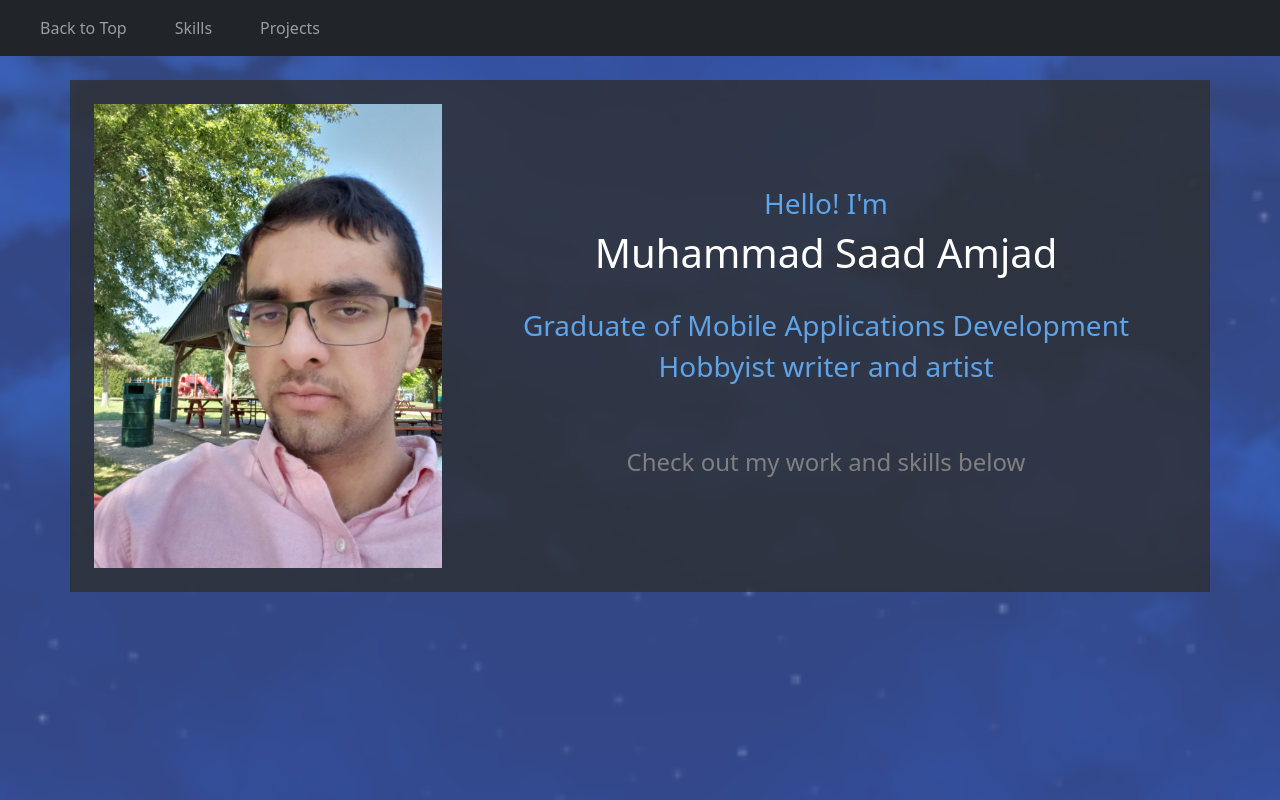
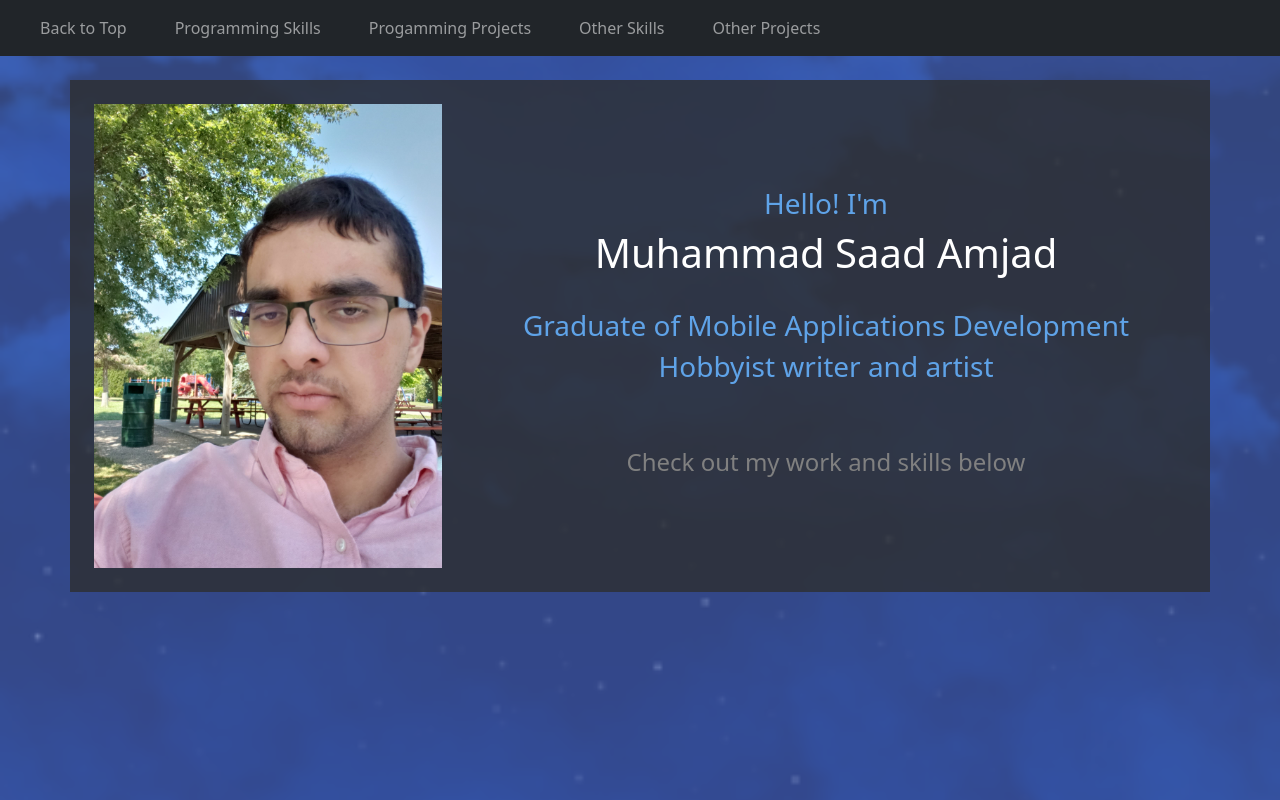
Before and after one commit to SaadMAmjad/SaadMAmjad.github.io, a React (Create React App) app: page / in a window 1280 px wide. Shown: the top 800 px of the page. Built offline with nearby package versions, Linux system fonts and the light colour scheme.

Commit message:
Accordian for 2nd projects part, and navbar update

```diff
--- a/src/components/Home.js
+++ b/src/components/Home.js
@@ -61,7 +61,7 @@ function Home() {
 
             {/* padding temporary to make it fill the page */}
             <div className='container transparentAndColour pb-2' style={{marginTop: '15rem'}}>
-                <h1 className='text-light text-center p-3'>Programming Skills</h1>
+                <h1 id='programmingSkills' className='text-light text-center p-3'>Programming Skills</h1>
                 <h3 className='p-2 secondaryText'>Languages and Markup</h3>
                 {/* Programming language table */}
                 <table className="table table-dark table-striped">
@@ -167,7 +167,7 @@ function Home() {
             </div>
             {/* programming projects section */}
             <div className='container transparentAndColour pb-2 mt-5'>
-                <h1 className='text-light text-center p-3'>Programming Projects</h1>
+                <h1 id='programmingProjects' className='text-light text-center p-3'>Programming Projects</h1>
                 <div className="accordion" id="accordionExample">
                     {/* accordian trigger (button), can put other stuff in here too, like images or text */}
                     <div className="accordion-item bg-dark text-white">
@@ -361,8 +361,8 @@ function Home() {
                 </div>
             </div> */}
 
-            <div className='container transparentAndColour pb-2 mt-5'>
-                <h1 className='text-light text-center p-3'>Other Skills</h1>
+            <div className='container transparentAndColour pb-2' style={{marginTop:'10rem'}}>
+                <h1 id='otherSkills' className='text-light text-center p-3'>Other Skills</h1>
                 <h3 className='p-2 secondaryText'>Non-Programming, Artistic and Other Skills</h3>
                 {/* Programming language table */}
                 <table className="table table-dark table-striped">
@@ -405,15 +405,69 @@ function Home() {
 
             {/* not programming projects */}
             <div className='container transparentAndColour p-3 mt-5'>
-                <h1 className='text-light text-center p-3'>Other Projects</h1>
-                <h3 className='p-2 secondaryText text-center'>Drawings</h3>
-                <img src={comet} className="d-block w-100" alt="comet in the night sky" loading='lazy'/>
-                <h4 className='ps-2 pt-2' style={{color:'gray'}}>"First Last Moments of Itomori"</h4>
-                <p className='ps-2 text-secondary'>Inspired by a scene from the famous movie "Your Name"
-                    - View on <a href="https://www.pixiv.net/en/artworks/100750989" className="text-white-50" target='_blank'
-                    rel='noreferrer'>Pixiv</a> for full resolution
-                </p>
-                {/* put into an accodian maybe? */}
+                <h1 id='otherProjects' className='text-light text-center p-3'>Other Projects</h1>
+                <div className="accordion" id="otherProjectsList">
+                    {/* accordian trigger (button), can put other stuff in here too, like images or text */}
+                    <div className="accordion-item bg-dark text-white">
+                        <h2 className="accordion-header" id="drawing">
+                            <button className="accordion-button bg-dark text-white" type="button" data-bs-toggle="collapse" data-bs-target="#drawingControl" aria-expanded="false" aria-controls="drawingControl">
+                                <strong className='secondaryText'>Latest Drawing</strong>
+                            </button>
+                        </h2>
+                        {/* accordian body, what will actually be shown when clicked. need to figure out how to put vids in here sometime */}
+                        <div id="drawingControl" className="accordion-collapse collapse" aria-labelledby="drawing" data-bs-parent="#otherProjectsList">
+                            <img src={comet} className="d-block w-100" alt="comet in the night sky" loading='lazy'/>
+                            <h4 className='ps-3 pt-3' style={{color:'gray'}}>"First Last Moments of Itomori"</h4>
+                            <p className='ps-3 text-secondary'>Inspired by a scene from the famous movie "Your Name"
+                                - View on <a href="https://www.pixiv.net/en/artworks/100750989" className="text-white-50" target='_blank'
+                                rel='noreferrer'>Pixiv</a> for full resolution
+                            </p>
+                        </div>
+                    </div>
+                    <div className="accordion-item bg-dark text-white">
+                        <h2 className="accordion-header" id="writing">
+                            <button className="accordion-button collapsed bg-dark text-white" type="button" data-bs-toggle="collapse" data-bs-target="#writingControl" aria-expanded="false" aria-controls="writingControl">
+                                <strong className='secondaryText'>Book Snippet</strong>
+                            </button>
+                        </h2>
+                        <div id="writingControl" className="accordion-collapse collapse" aria-labelledby="writing" data-bs-parent="#otherProjectsList">
+                            <div className="accordion-body">
+                                <blockquote class="blockquote pb-2">
+                                    <p>A little later I hear the door open, briefly allowing outside ambience in.
+                                        Someone sighs after it shuts. Then it's like I'm alone again for a few seconds before
+                                        footsteps begin.
+                                    </p>
+                                    <p style={{textIndent:'36px'}}>The distinct tap of flat shoes echoes with
+                                        each step and grows louder as whoever it is nears. This atmosphere reminds me of a certain
+                                        movie and makes me jump when a wavy black mass rounds the corner. A girl's hair, on second glance. She's looking
+                                        into the other corner then turns to me and freezes.
+                                    </p>
+                                    <p style={{textIndent:'36px'}}>"… How long have you been there?" she asks
+                                        and walks past the wall, fully into view.
+                                    </p>
+                                </blockquote>
+                                <p className='lead border-top border-secondary p-2'>From my current project "The Lonely Hall",
+                                    a slice-of-life and romance book
+                                    - Read latest version on <a href="https://docs.google.com/document/d/19je2Ab7l-zVoMn139jdAVFeQnQXtZl4X2cOLJUall8M" className="text-white-50" target='_blank'
+                                    rel='noreferrer'>Google Docs</a>
+                                    {/* TODO seperate these sections into their own components */}
+                                </p>
+                            </div>
+                        </div>
+                    </div>
+                    {/* <div className="accordion-item bg-dark text-white">
+                        <h2 className="accordion-header" id="placeholder">
+                            <button className="accordion-button collapsed bg-dark text-white" type="button" data-bs-toggle="collapse" data-bs-target="#placeholderControl" aria-expanded="false" aria-controls="placeholderControl">
+                                <strong className='secondaryText'>Game Tracker</strong>
+                            </button>
+                        </h2>
+                        <div id="placeholderControl" className="accordion-collapse collapse" aria-labelledby="placeholder" data-bs-parent="#otherProjectsList">
+                            <div className="accordion-body">
+
+                            </div>
+                        </div>
+                    </div> */}
+                </div>
             </div>
 
             {/* There may be a better way to do this, but that can come later */}
--- a/src/components/NavBar.js
+++ b/src/components/NavBar.js
@@ -10,15 +10,20 @@ function Navbar() {
                 <div className="collapse navbar-collapse" id="navbarSupportedContent">
                     <ul className="navbar-nav mr-auto">
                         <li className="nav-item active px-3">
-                            {/* todo may need to change if the navbar comes with you when you scroll, or this is useless */}
-                            <a className="nav-link" href="#">Back to Top</a>
+                            <a className="nav-link" href="#top">Back to Top</a>
                             {/* <span className="sr-only">(current)</span> */}
                         </li>
                         <li className="nav-item px-3">
-                            <a className="nav-link" href="#">Skills</a>
+                            <a className="nav-link" href="#programmingSkills">Programming Skills</a>
                         </li>
                         <li className="nav-item px-3">
-                            <a className="nav-link" href="#">Projects</a>
+                            <a className="nav-link" href="#programmingProjects">Progamming Projects</a>
+                        </li>
+                        <li className="nav-item px-3">
+                            <a className="nav-link" href="#otherSkills">Other Skills</a>
+                        </li>
+                        <li className="nav-item px-3">
+                            <a className="nav-link" href="#otherProjects">Other Projects</a>
                         </li>
                     </ul>
                 </div>
```
